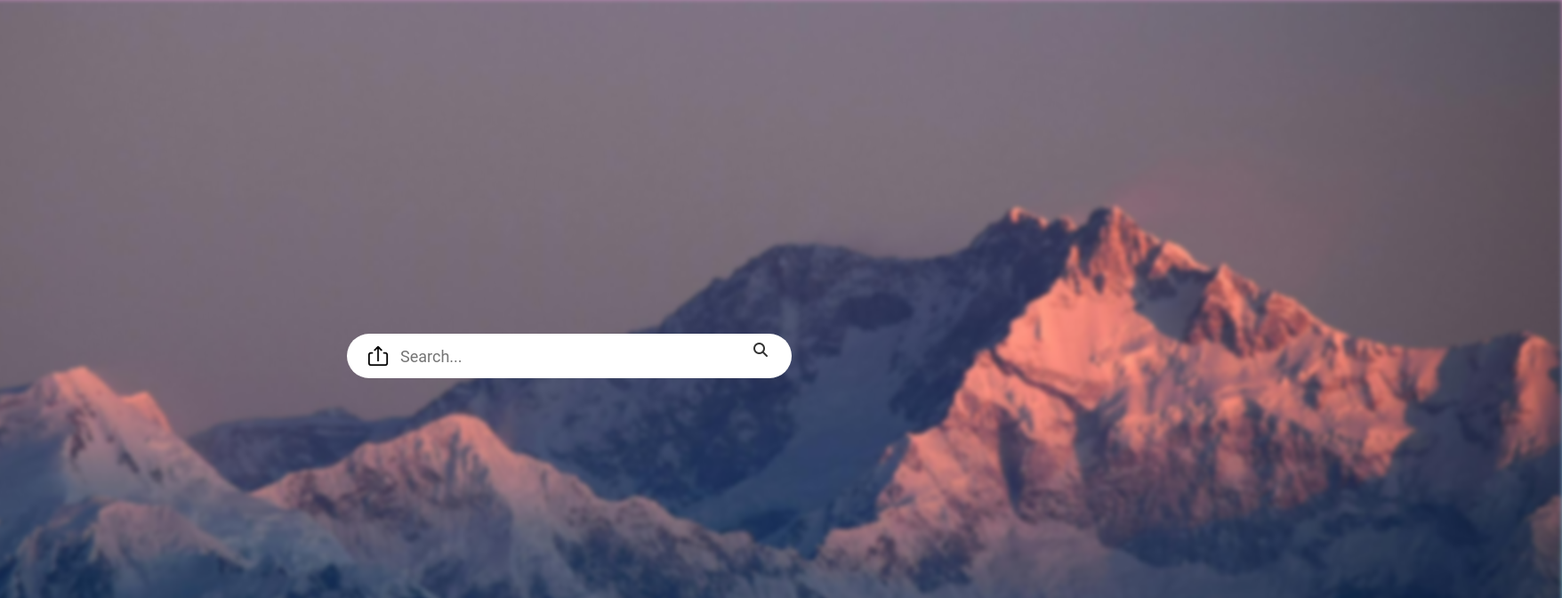
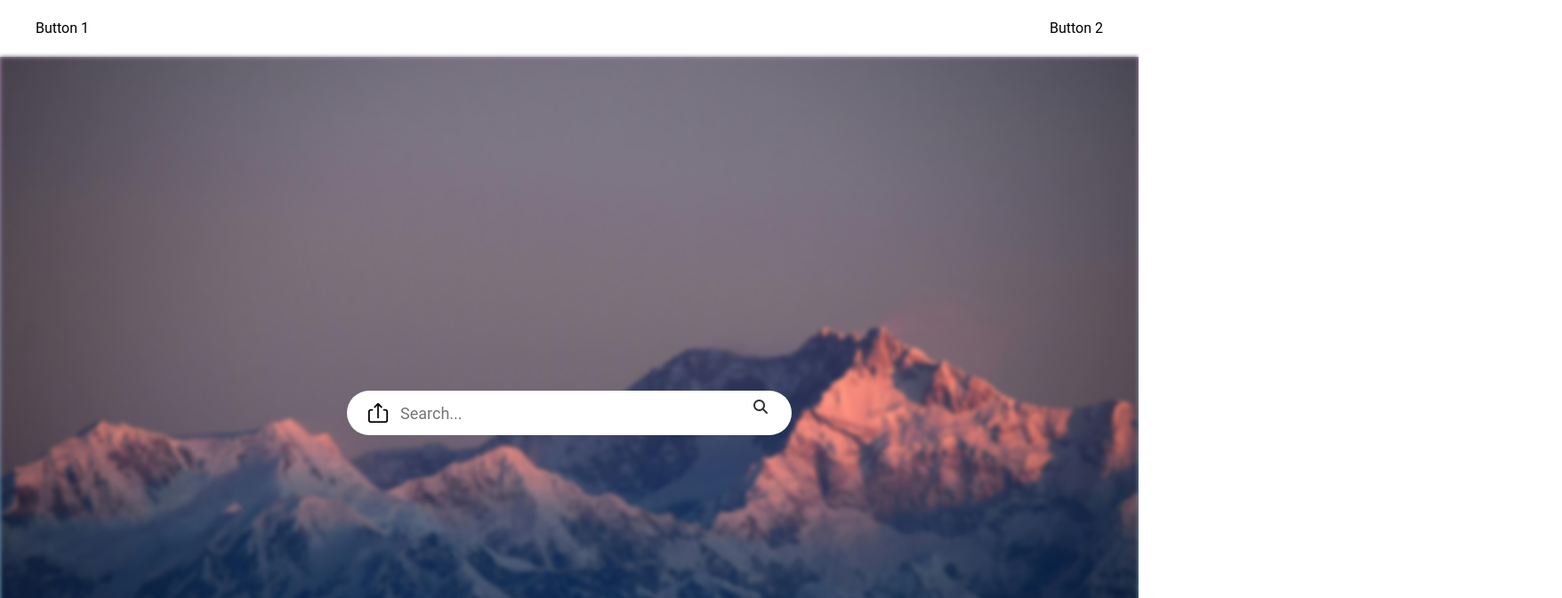
Before and after one commit to ShreyanshRaj22/MassDecoder, a React (Create React App) app: page / in a window 1280 px wide. Shown: the top 672 px of the page at 89% size, 1756 px wide, since content can reach past the window. Built offline with nearby package versions, Linux system fonts and the light colour scheme; no server answers.

Commit message:
In progress

```diff
--- /dev/null
+++ b/src/components/Navbar.js
@@ -0,0 +1,28 @@
+import React from 'react';
+
+const Navbar = () => {
+    const navbarStyle = {
+        backgroundColor: '#fff', // Transparent black
+        display: 'flex',
+        justifyContent: 'space-between',
+        padding: '10px 20px',
+    };
+
+    const buttonStyle = {
+        backgroundColor: 'transparent',
+        color: 'black',
+        border: 'none',
+        padding: '10px 20px',
+        cursor: 'pointer',
+        outline: 'none',
+    };
+
+    return (
+        <div style={navbarStyle}>
+            <button style={buttonStyle}>Button 1</button>
+            <button style={buttonStyle}>Button 2</button>
+        </div>
+    );
+}
+
+export default Navbar;
--- a/src/screens/Home.css
+++ b/src/screens/Home.css
@@ -9,13 +9,20 @@
     position: relative;
   }
 
+.navbar {
+  width:100vw;
+  position: fixed;
+  top: 0%;
+}
+
   /* Banner Image Styles */
   .banner-img {
-    width: 200%;
+    width: 100vw;
     height: 100%;
-    object-fit:cover;
+    object-fit: cover;
     filter: blur(2.5px);
-  }
+}
+
 
   /* Search Box Styles */
   .search-box {
@@ -107,45 +114,6 @@
   .form-group {
     margin-bottom: 1.5rem;
   }
-/*
-  .form-control {
-    display: block;
-    width: 100%;
-    padding: 0.5rem 0.75rem;
-    font-size: 1rem;
-    line-height: 1.25;
-    color: #495057;
-    background-color: #fff;
-    background-image: none;
-    background-clip: padding-box;
-    border: 1px solid #ced4da;
-    border-radius: 0.25rem;
-    transition: border-color ease-in-out 0.15s, box-shadow ease-in-out 0.15s;
-  }
-
-  .custom-file-input {
-    position: relative;
-    z-index: 2;
-    width: 100%;
-    height: calc(2.25rem + 2px);
-    margin: 0;
-    opacity: 0;
-  }
-
-  .custom-file-label {
-    position: absolute;
-    top: 0;
-    right: 0;
-    left: 0;
-    z-index: 1;
-    height: calc(2.25rem + 2px);
-    padding: 0.5rem 0.75rem;
-    line-height: 1.5;
-    color: #495057;
-    background-color: #fff;
-    border: 1px solid #ced4da;
-    border-radius: 0.25rem;
-  } */
 
   .form-group.row {
     margin-bottom: 1.5rem;
--- a/src/screens/Home.js
+++ b/src/screens/Home.js
@@ -2,12 +2,13 @@ import React, { useState, useEffect } from "react";
 import bannerImg from "../images/banner.jpg";
 import searchIcon from "../images/upload-icon.png";
 import "./Home.css";
+import Navbar from "../components/Navbar";
 
 const Home = () => {
-  const [searchQuery, setSearchQuery] = useState(""); // State to store the search query
-  const [searchResults, setSearchResults] = useState([]); // State to store search results
-  const [containerHeight, setContainerHeight] = useState("90vh"); // Initial container height
-  const [showUploadOverlay, setShowUploadOverlay] = useState(false); // State to control upload overlay visibility
+  const [searchQuery, setSearchQuery] = useState("");
+  const [searchResults, setSearchResults] = useState([]);
+  const [containerHeight, setContainerHeight] = useState("90vh");
+  const [showUploadOverlay, setShowUploadOverlay] = useState(false);
 
   const handleClick = async () => {
     try {
@@ -23,14 +24,11 @@ const Home = () => {
       console.error("Error searching for artworks:", error);
     }
   };
-
-  // Function to toggle upload overlay visibility
   const toggleUploadOverlay = () => {
     setShowUploadOverlay(!showUploadOverlay);
   };
 
   useEffect(() => {
-    // Fetch random artworks when the component mounts
     const fetchRandomArtworks = async () => {
       try {
         const response = await fetch(`http://localhost:5000/artwork?limit=9`);
@@ -41,23 +39,19 @@ const Home = () => {
         setSearchResults(data);
       } catch (error) {
         console.error("Error fetching random artworks:", error);
-        // Handle errors
       }
     };
 
     fetchRandomArtworks();
-  }, []); // Empty dependency array to ensure this effect runs only once, when the component mounts
+  }, []);
 
   useEffect(() => {
-    // Update container height when search results change
     const newContainerHeight = searchResults.length > 0 ? "auto" : "90vh";
     setContainerHeight(newContainerHeight);
   }, [searchResults]);
 
   const handleSubmit = async (e) => {
     e.preventDefault();
-
-    // Create a FormData object
     const formData = new FormData(e.target);
 
     try {
@@ -69,19 +63,17 @@ const Home = () => {
         throw new Error("Network response was not ok");
       }
       const data = await response.text();
-      console.log(data); // Log response from server
-      // Reset search query
+      console.log(data);
       setSearchQuery("");
-      // Close the upload overlay
       toggleUploadOverlay();
     } catch (error) {
       console.error("Error uploading image:", error);
-      // Handle errors
     }
   };
 
   return (
     <div>
+      <Navbar className="navbar" />
       <div className="container">
         <img src={bannerImg} alt="Banner" className="banner-img" />
         <div className="search-box">
@@ -106,7 +98,6 @@ const Home = () => {
           ></i>
         </div>
       </div>
-      {/* Display search results */}
       <div className="search-results-container">
         <div className="search-results-row">
           {searchResults.map((artwork, index) => (
@@ -122,7 +113,6 @@ const Home = () => {
           ))}
         </div>
       </div>
-      {/* Upload overlay */}
       {showUploadOverlay && (
         <div className="upload-overlay" onClick={toggleUploadOverlay}>
           <div
@@ -132,40 +122,80 @@ const Home = () => {
             <h2>Upload Artwork</h2>
             <form onSubmit={handleSubmit}>
               <div className="form-group row">
-              <label htmlFor="style" className="col-sm-3 col-form-label">Style:</label>
+                <label htmlFor="style" className="col-sm-3 col-form-label">
+                  Style:
+                </label>
                 <div className="col-sm-9">
-                <input type="text" className="form-control" name="style" required />
+                  <input
+                    type="text"
+                    className="form-control"
+                    name="style"
+                    required
+                  />
                 </div>
               </div>
               <div className="form-group row">
-              <label htmlFor="artist" className="col-sm-3 col-form-label">Artist:</label>
+                <label htmlFor="artist" className="col-sm-3 col-form-label">
+                  Artist:
+                </label>
                 <div className="col-sm-9">
-                <input type="text" className="form-control" name="artist" required />
+                  <input
+                    type="text"
+                    className="form-control"
+                    name="artist"
+                    required
+                  />
                 </div>
               </div>
               <div className="form-group row">
-              <label htmlFor="category" className="col-sm-3 col-form-label">Category:</label>
+                <label htmlFor="category" className="col-sm-3 col-form-label">
+                  Category:
+                </label>
                 <div className="col-sm-9">
-                <input type="text" className="form-control" name="category" required />
+                  <input
+                    type="text"
+                    className="form-control"
+                    name="category"
+                    required
+                  />
                 </div>
               </div>
               <div className="form-group row">
-              <label htmlFor="name" className="col-sm-3 col-form-label">Name:</label>
+                <label htmlFor="name" className="col-sm-3 col-form-label">
+                  Name:
+                </label>
                 <div className="col-sm-9">
-                <input type="text" className="form-control" name="name" required />
+                  <input
+                    type="text"
+                    className="form-control"
+                    name="name"
+                    required
+                  />
                 </div>
               </div>
               <div className="form-group row">
-              <label htmlFor="image" className="col-sm-3 col-form-label">Image:</label>
+                <label htmlFor="image" className="col-sm-3 col-form-label">
+                  Image:
+                </label>
                 <div className="col-sm-9 custom-file">
-                <input type="file" className="custom-file-input" id="image" name="image" required />
-                <label className="custom-file-label" htmlFor="image">Choose File  </label>
+                  <input
+                    type="file"
+                    className="custom-file-input"
+                    id="image"
+                    name="image"
+                    required
+                  />
+                  <label className="custom-file-label" htmlFor="image">
+                    Choose File{" "}
+                  </label>
                 </div>
               </div>
               <div className="form-group row">
                 <div className="col-sm-3"></div>
                 <div className="col-sm-9">
-                <button type="submit" className="btn btn-primary">Upload</button>
+                  <button type="submit" className="btn btn-primary">
+                    Upload
+                  </button>
                 </div>
               </div>
             </form>
```
Lines whose indentation alone changed are shown as unchanged.
